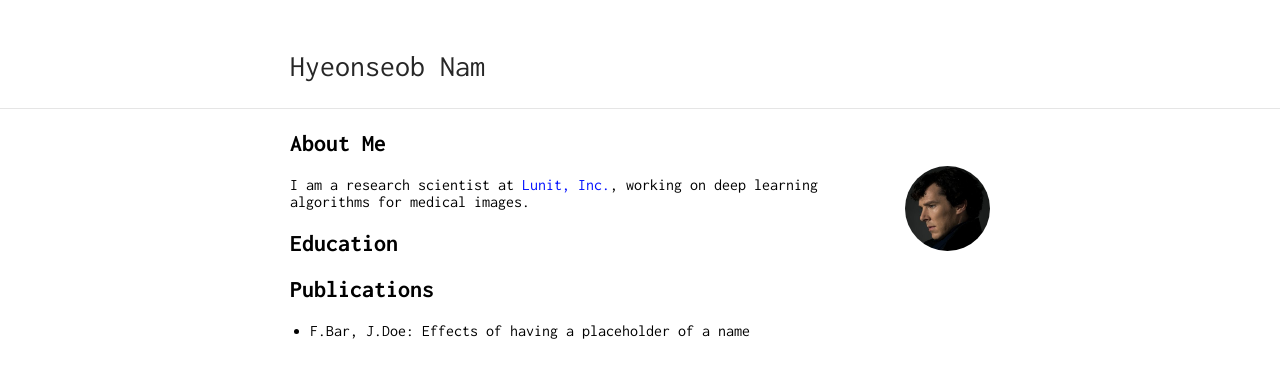
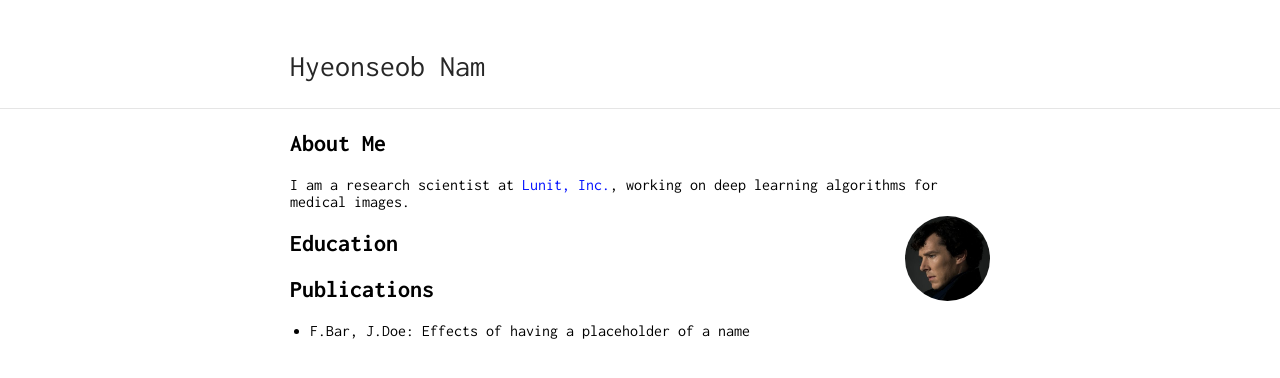
Before and after one commit to gholste/hyeonseobnam.github.io, a Jekyll site: the page built from index.md, in a window 1280 px wide. Shown: the top 378 px of the page. Built offline with Jekyll 4.4.1, drawn with Linux system fonts in a browser that asks for light colours.

Commit message:
Update index.md

```diff
--- a/index.md
+++ b/index.md
@@ -4,9 +4,10 @@ title: Hyeonseob Nam
 ---
 
 ## About Me
-<img class="profile-picture" src="sherlock.jpg">
 
 I am a research scientist at [Lunit, Inc.](https://lunit.io/), working on deep learning algorithms for medical images.
+
+<img class="profile-picture" src="sherlock.jpg">
 
 
 ## Education
```
